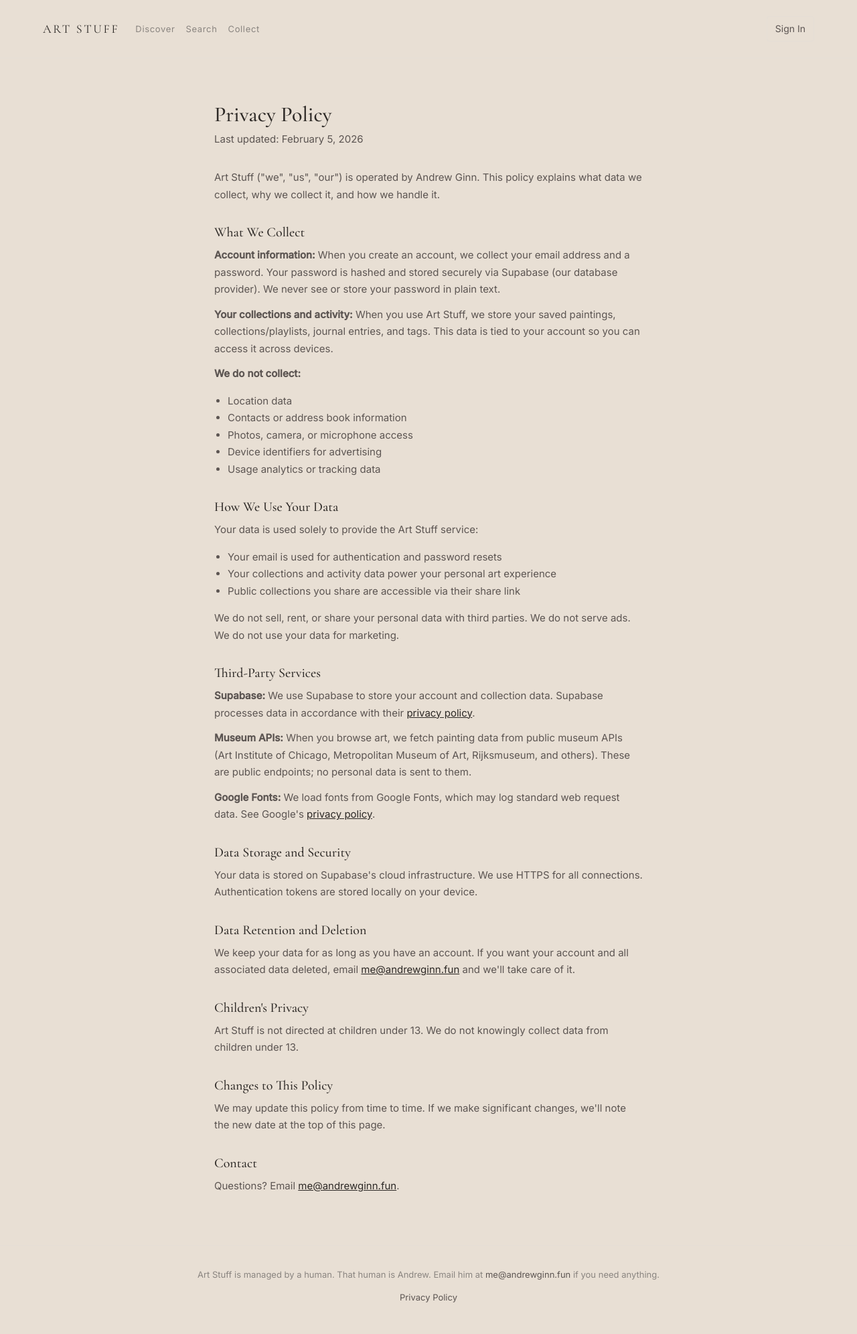
After one commit to pizzamiheart/painting-journal, a Flask app: page /privacy in a window 1280 px wide. The commit adds this page. Shown: the whole page at 67% size. Run offline with Flask 3, Linux system fonts and the light colour scheme; parts of the project's set-up code (start-up, migrations or seed data) failed here and were passed over; some libraries are stand-ins or nearby versions.

Commit message:
Add privacy policy page for App Store compliance
- New /privacy route and template with full privacy policy
- Linked in site footer on all pages
- Linked on auth/signup page ("By signing up, you agree to...")
- Added to service worker cache
- Bumped SW cache version to v2

Co-Authored-By: Claude Opus 4.6 <noreply@anthropic.com>

```diff
--- a/app.py
+++ b/app.py
@@ -121,6 +121,12 @@ def home():
     # Check if user is authenticated via token in cookie or session
     # For now, we'll show landing and let JS handle redirect if logged in
     return render_template('landing.html')
+
+
+@app.route('/privacy')
+def privacy_page():
+    """Privacy policy."""
+    return render_template('privacy.html')
 
 
 @app.route('/search')
--- a/static/css/style.css
+++ b/static/css/style.css
@@ -1675,6 +1675,52 @@ main {
 }
 
 /* ==============================================
+   LEGAL PAGES
+   ============================================== */
+
+.legal-page {
+    max-width: 640px;
+    margin: 0 auto;
+    padding: var(--spacing-xl) 0;
+}
+
+.legal-page h1 {
+    font-family: var(--font-serif);
+    font-size: 2rem;
+    font-weight: 500;
+    margin: 0 0 0.25rem 0;
+}
+
+.legal-page__updated {
+    color: var(--color-text-muted);
+    font-size: 0.8125rem;
+    margin: 0 0 2rem 0;
+}
+
+.legal-page h2 {
+    font-family: var(--font-serif);
+    font-size: 1.25rem;
+    font-weight: 500;
+    margin: 2rem 0 0.5rem 0;
+}
+
+.legal-page p,
+.legal-page ul {
+    font-size: 0.9375rem;
+    line-height: 1.7;
+    color: var(--color-text-secondary);
+}
+
+.legal-page ul {
+    padding-left: 1.25rem;
+}
+
+.legal-page a {
+    color: var(--color-text);
+    text-decoration: underline;
+}
+
+/* ==============================================
    OFFLINE BANNER
    ============================================== */
 
--- a/static/sw.js
+++ b/static/sw.js
@@ -1,9 +1,10 @@
-const CACHE_NAME = 'painting-journal-v1';
+const CACHE_NAME = 'painting-journal-v2';
 const STATIC_ASSETS = [
   '/',
   '/explore',
   '/search',
   '/collection',
+  '/privacy',
   '/static/css/style.css',
   '/static/js/app.js',
   '/static/manifest.json'
--- a/templates/base.html
+++ b/templates/base.html
@@ -50,6 +50,7 @@
     <footer class="site-footer">
         <div class="container">
             <p>Art Stuff is managed by a human. That human is Andrew. Email him at <a href="mailto:me@andrewginn.fun">me@andrewginn.fun</a> if you need anything.</p>
+            <p><a href="/privacy">Privacy Policy</a></p>
         </div>
     </footer>
 
--- /dev/null
+++ b/templates/privacy.html
@@ -0,0 +1,53 @@
+{% extends "base.html" %}
+
+{% block title %}Privacy Policy - Art Stuff{% endblock %}
+
+{% block content %}
+<div class="legal-page">
+    <h1>Privacy Policy</h1>
+    <p class="legal-page__updated">Last updated: February 5, 2026</p>
+
+    <p>Art Stuff ("we", "us", "our") is operated by Andrew Ginn. This policy explains what data we collect, why we collect it, and how we handle it.</p>
+
+    <h2>What We Collect</h2>
+    <p><strong>Account information:</strong> When you create an account, we collect your email address and a password. Your password is hashed and stored securely via Supabase (our database provider). We never see or store your password in plain text.</p>
+    <p><strong>Your collections and activity:</strong> When you use Art Stuff, we store your saved paintings, collections/playlists, journal entries, and tags. This data is tied to your account so you can access it across devices.</p>
+    <p><strong>We do not collect:</strong></p>
+    <ul>
+        <li>Location data</li>
+        <li>Contacts or address book information</li>
+        <li>Photos, camera, or microphone access</li>
+        <li>Device identifiers for advertising</li>
+        <li>Usage analytics or tracking data</li>
+    </ul>
+
+    <h2>How We Use Your Data</h2>
+    <p>Your data is used solely to provide the Art Stuff service:</p>
+    <ul>
+        <li>Your email is used for authentication and password resets</li>
+        <li>Your collections and activity data power your personal art experience</li>
+        <li>Public collections you share are accessible via their share link</li>
+    </ul>
+    <p>We do not sell, rent, or share your personal data with third parties. We do not serve ads. We do not use your data for marketing.</p>
+
+    <h2>Third-Party Services</h2>
+    <p><strong>Supabase:</strong> We use Supabase to store your account and collection data. Supabase processes data in accordance with their <a href="https://supabase.com/privacy" target="_blank" rel="noopener">privacy policy</a>.</p>
+    <p><strong>Museum APIs:</strong> When you browse art, we fetch painting data from public museum APIs (Art Institute of Chicago, Metropolitan Museum of Art, Rijksmuseum, and others). These are public endpoints; no personal data is sent to them.</p>
+    <p><strong>Google Fonts:</strong> We load fonts from Google Fonts, which may log standard web request data. See Google's <a href="https://policies.google.com/privacy" target="_blank" rel="noopener">privacy policy</a>.</p>
+
+    <h2>Data Storage and Security</h2>
+    <p>Your data is stored on Supabase's cloud infrastructure. We use HTTPS for all connections. Authentication tokens are stored locally on your device.</p>
+
+    <h2>Data Retention and Deletion</h2>
+    <p>We keep your data for as long as you have an account. If you want your account and all associated data deleted, email <a href="mailto:me@andrewginn.fun">me@andrewginn.fun</a> and we'll take care of it.</p>
+
+    <h2>Children's Privacy</h2>
+    <p>Art Stuff is not directed at children under 13. We do not knowingly collect data from children under 13.</p>
+
+    <h2>Changes to This Policy</h2>
+    <p>We may update this policy from time to time. If we make significant changes, we'll note the new date at the top of this page.</p>
+
+    <h2>Contact</h2>
+    <p>Questions? Email <a href="mailto:me@andrewginn.fun">me@andrewginn.fun</a>.</p>
+</div>
+{% endblock %}
```
Also changed, not shown: templates/auth.html (+16 -0 lines).
